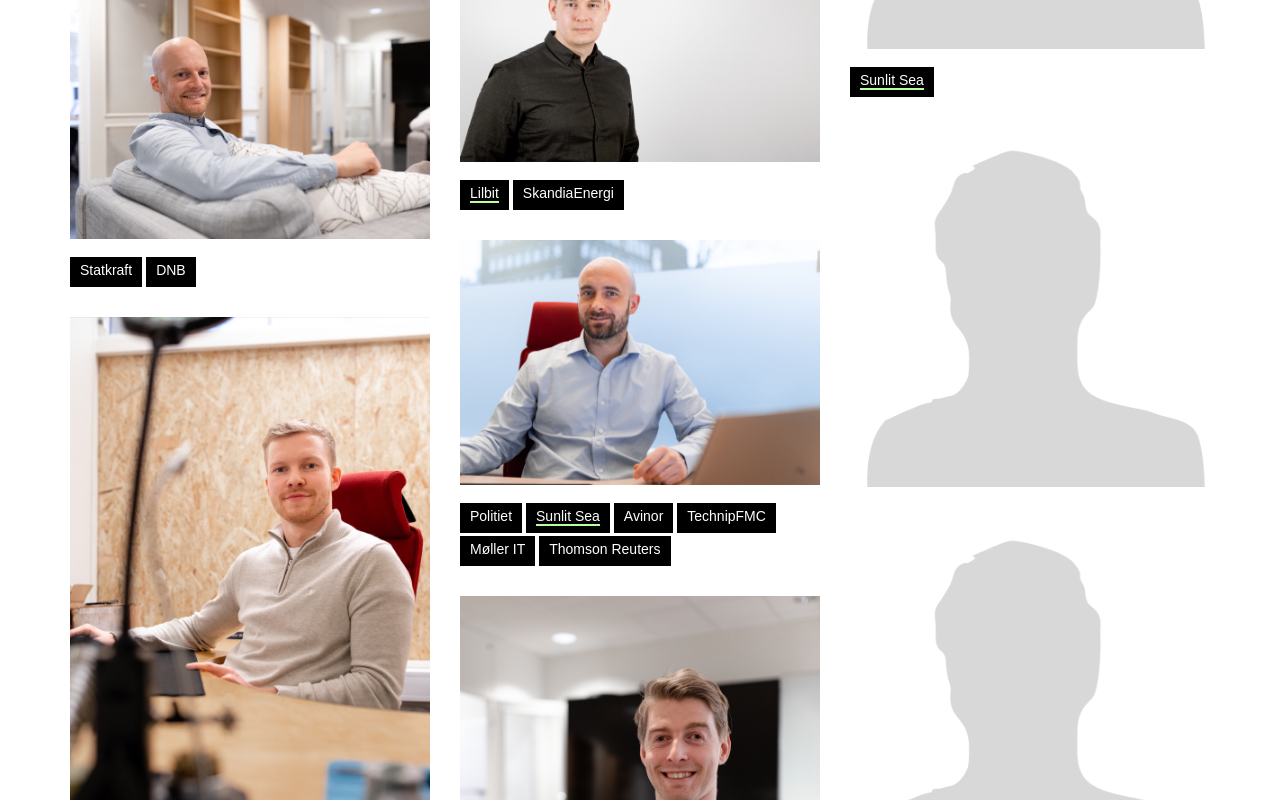
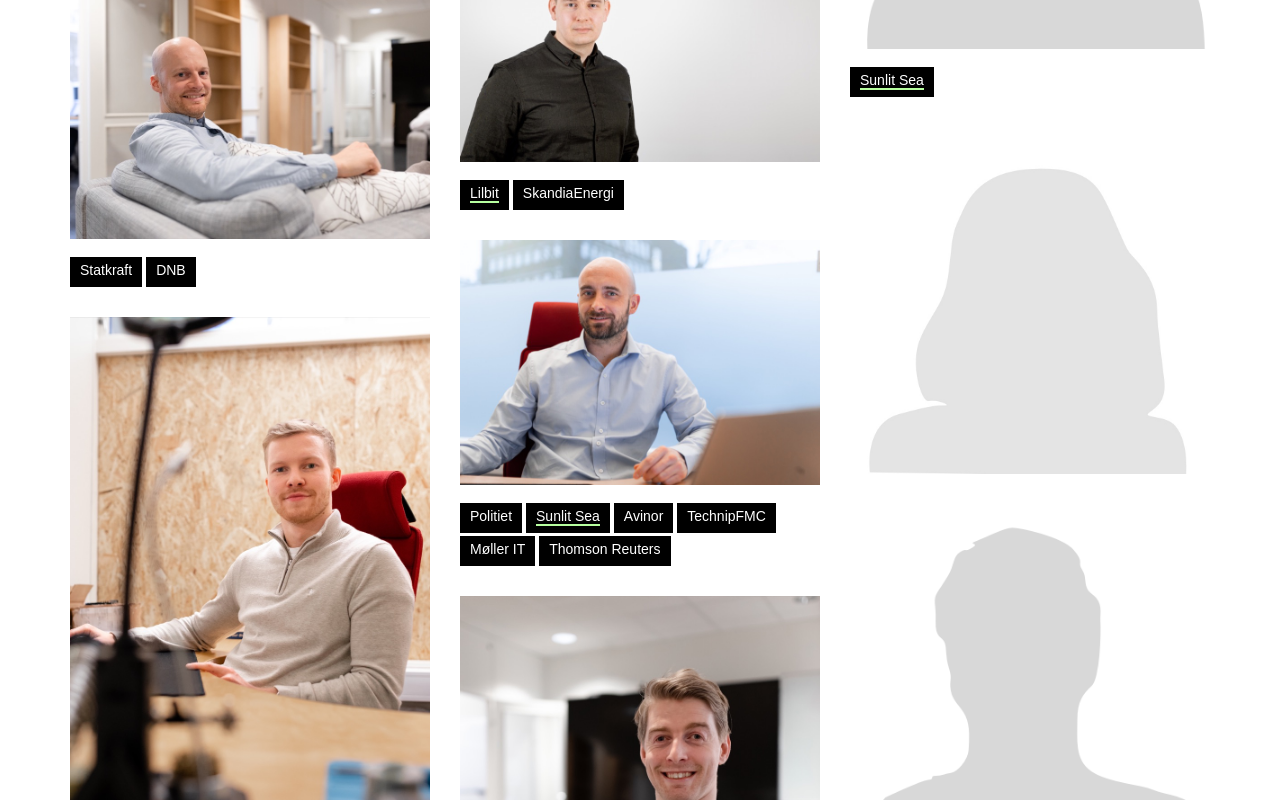
Before and after one commit to Kodeworks/kodeworks.no, a React (Create React App) app: page /people in a window 1280 px wide. Shown: the part 2940-3740 px from the top of the page. Built offline with nearby package versions, Linux system fonts and the light colour scheme.

Commit message:
update placeholder images

```diff
--- a/src/components/PersonTile/index.tsx
+++ b/src/components/PersonTile/index.tsx
@@ -9,10 +9,17 @@ interface Prop {
 
 function PersonTile({ person }: Prop) {
 
+  function getImage(person: Person) {
+    if (person.name === 'Nina Aalberg Johannessen') {
+      return '/assets/people/placeholder-1.jpg'
+    }
+
+    return person.image || '/assets/people/placeholder-2.jpg';
+  }
    return (
     <>
       <header>
-        <img className="person-image" alt="" src={person.image || '/assets/people/placeholder.jpg'} width="150" height="220" />
+       <img className="person-image" alt="" src={getImage(person)} width="150" height="220" />
         <div className="person-overlay">
           <div className="person-information">
             <strong>{person.name}</strong>
```
Also changed, not shown: public/assets/people/placeholder-1.jpg (added), public/assets/people/placeholder-2.jpg (renamed from public/assets/people/placeholder.jpg).
